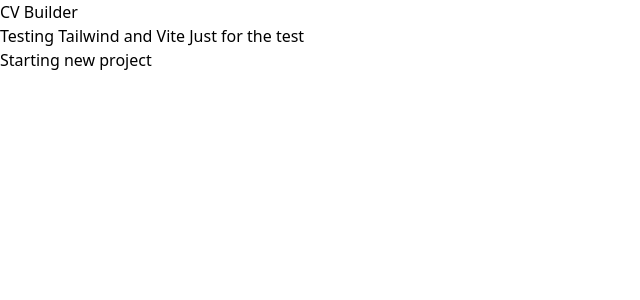
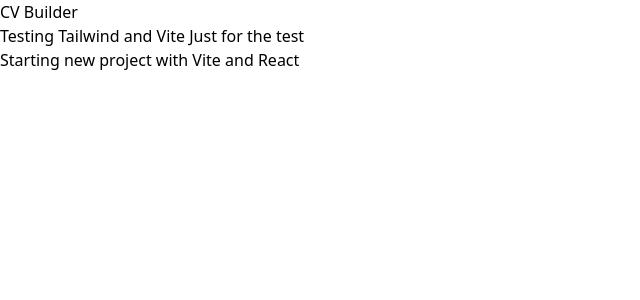
Before and after one commit to dnstoyanov/cv-builder-web, a React (Vite) app: page / in a window 1280 px wide. Shown: the top 300 px of the page, without its empty margins (0-640 px from the left). Built offline with nearby package versions, Linux system fonts and the light colour scheme.

Commit message:
testing repo settings

```diff
--- a/src/App.tsx
+++ b/src/App.tsx
@@ -10,7 +10,7 @@
       </h2>
 
       <h2 className="font-regular text-red-600 text-center">
-        Starting new project
+        Starting new project with Vite and React
       </h2>
     </div>
   );
```
